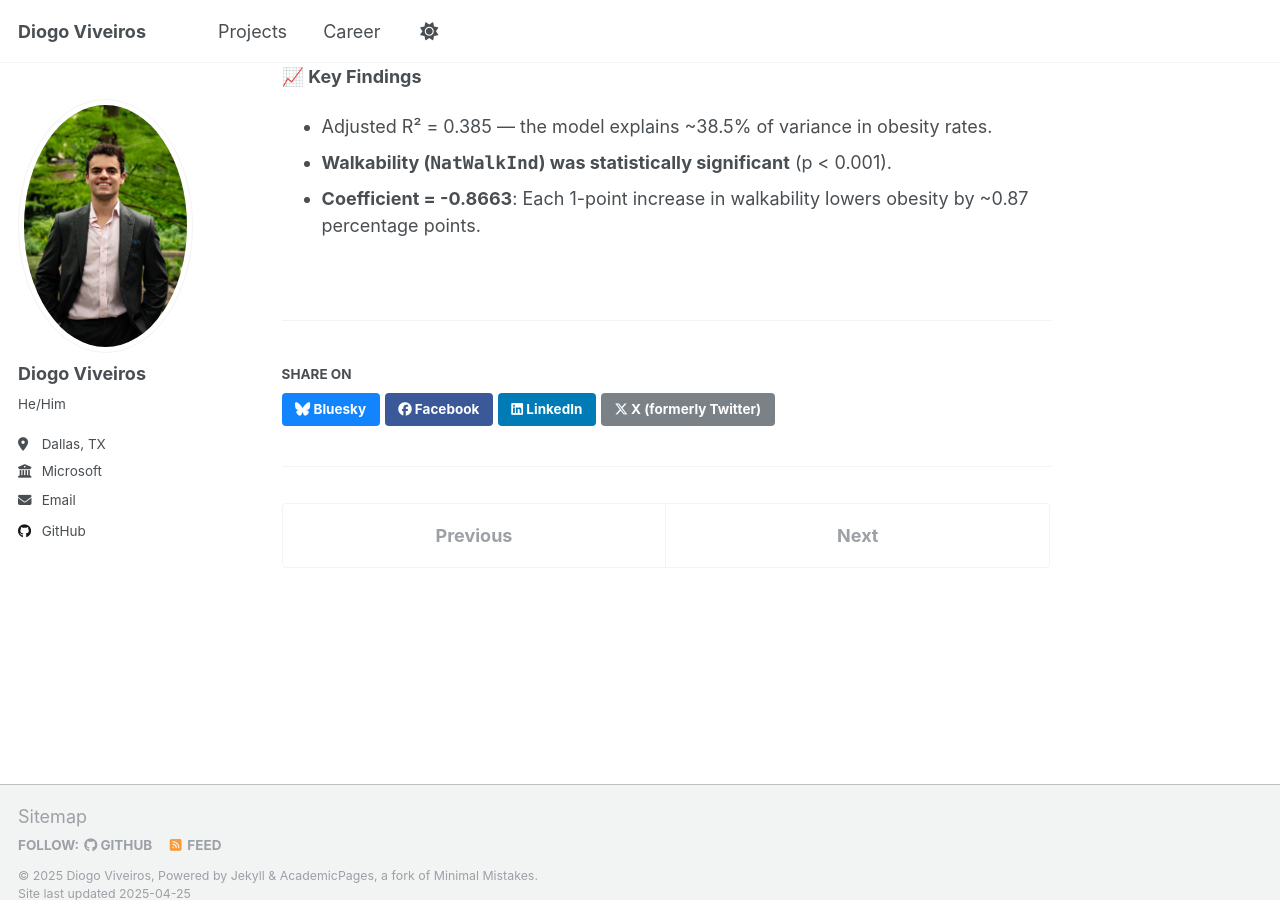
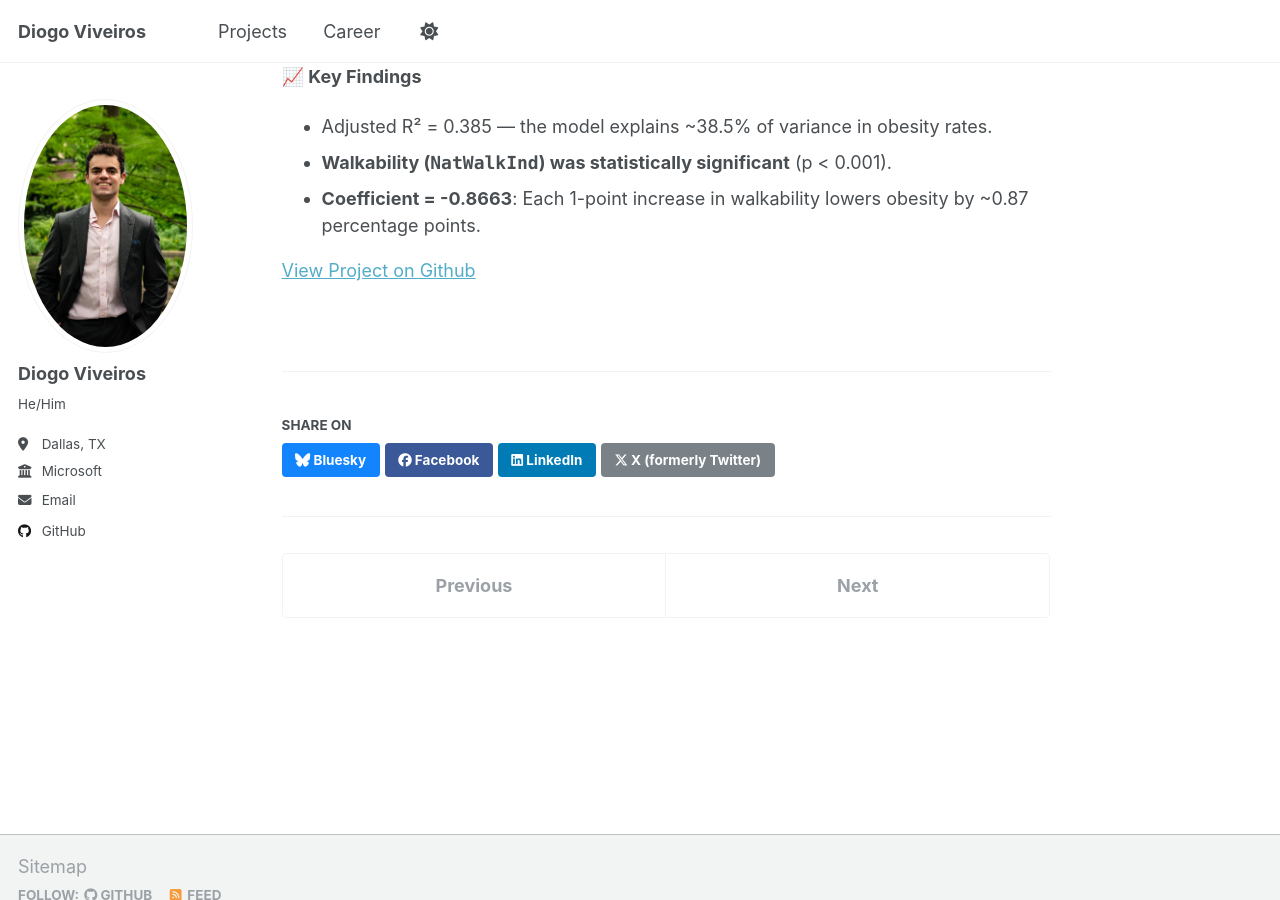
Before and after one commit to diogoviveiros/diogoviveiros.github.io, a Jekyll site: the page built from _portfolio/walkability_obesity.md, in a window 1280 px wide and 900 px high, scrolled down 1109 px. Built offline with Jekyll 4.4.1, drawn with Linux system fonts in a browser that asks for light colours.

Commit message:
Update walkability_obesity.md

```diff
--- a/_portfolio/walkability_obesity.md
+++ b/_portfolio/walkability_obesity.md
@@ -38,3 +38,5 @@ Higher scores = greater walkability.
 - Adjusted R² = 0.385 — the model explains ~38.5% of variance in obesity rates.
 - **Walkability (`NatWalkInd`) was statistically significant** (p < 0.001).
 - **Coefficient = -0.8663**: Each 1-point increase in walkability lowers obesity by ~0.87 percentage points.
+
+[View Project on Github](https://github.com/diogoviveiros/Walkability-vs-Obesity)
```
